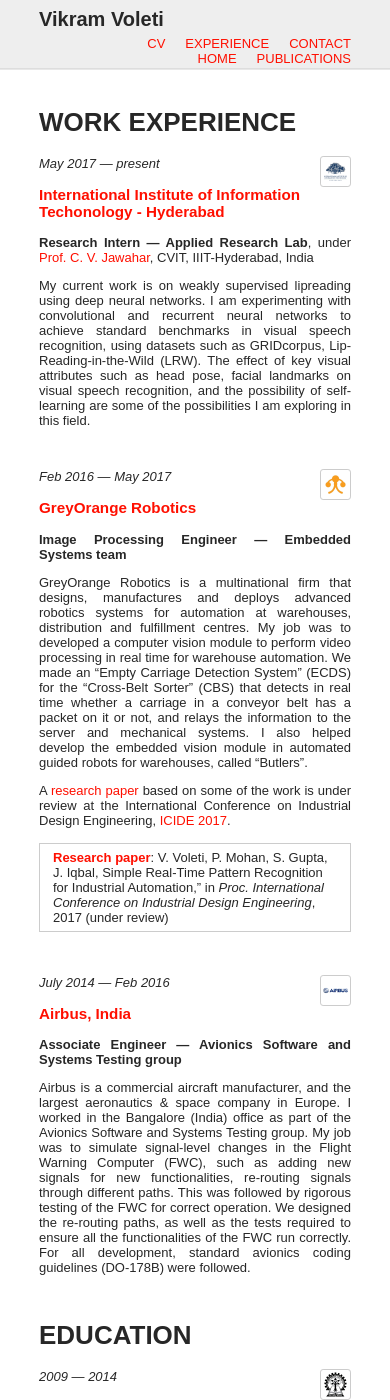
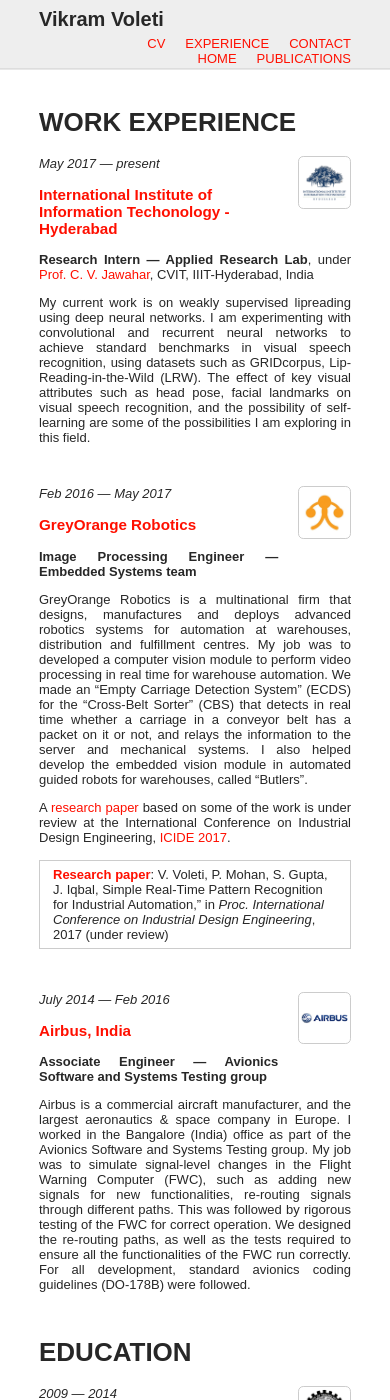
Before and after one commit to voletiv/voletiv.github.io, a Jekyll site: the page built from _pages/experience.md, in a window 390 px wide and 1400 px high. Built offline with Jekyll 4.4.1, drawn with Linux system fonts in a browser that asks for light colours; nearby versions of some CDN libraries.

Commit message:
Mobile - logo size increase
Former-commit-id: 762ef7f41737cf243e106b62849fd201e57518b9

```diff
--- a/_sass/typography.scss
+++ b/_sass/typography.scss
@@ -77,7 +77,7 @@
             margin: 0;
         }
         @media (max-width: $max-width) {
-            max-width: 8%;
+            width: 15%;
             margin: 0px 0% 20px 20px;
         }
     }
```
